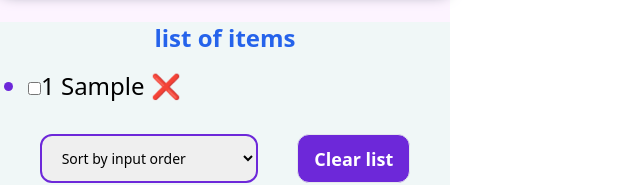
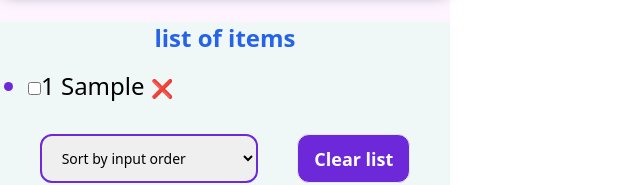
Before and after one commit to Ali-Umed/travel-list, a React (Create React App) app: page / in a window 1280 px wide. Both pictures are taken after typing "Sample" into the empty fields and a click on the button "Add". Shown: the part 247-432 px from the top of the page, without its empty margins (0-640 px from the left). Built offline with nearby package versions, Linux system fonts and the light colour scheme.

Commit message:
change UI

```diff
--- a/src/components/App.js
+++ b/src/components/App.js
@@ -48,7 +48,7 @@ export default function App() {
   }
 
   return (
-    <div className="w-[450px]  h-screen  bg-fuchsia-50 flex flex-col  ">
+    <div className="w-[450px]   h-screen  bg-fuchsia-50 flex flex-col  ">
       <Logo />
       <Form
         onAddItems={handleAddItems}
--- a/src/components/Item.js
+++ b/src/components/Item.js
@@ -10,6 +10,7 @@ export default function Item({
     <li className="list-disc ml-7  marker:text-violet-700 text-2xl">
       <div>
         <input
+          className="accent-violet-700"
           type="checkbox"
           value={item.bought}
           onChange={() => onToggleItem(item.id)}
@@ -19,19 +20,13 @@ export default function Item({
             item.bought ? 'decoration-violet-700 line-through' : ''
           } `}
           onDoubleClick={() => handleOpenModal(item)}
-          //style={
-          //item.bought
-          //  ? {
-          //      textDecoration: 'line-through',
-          //      textDecorationColor: '#8341CA',
-          //    }
-          //  : {}
-          //}
         >
-          {item.quantity > 1 && 'x'}
+          {item.quantity > 1 && ' x'}
           {item.quantity} {item.description}{' '}
         </span>
-        <button onClick={() => onDeleteItem(item.id)}>❌</button>
+        <button className="text-lg  " onClick={() => onDeleteItem(item.id)}>
+          ❌
+        </button>
       </div>
     </li>
   );
```
